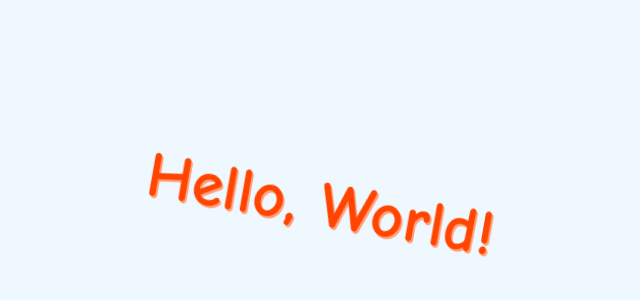
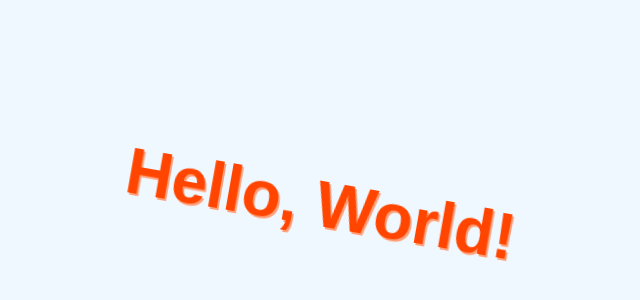
Before and after one commit to ianajmatchett/helloworld, a plain HTML site: page index.htm in a window 1280 px wide. Shown: the part 204-504 px from the top of the page, without its empty margins (319-959 px from the left). Drawn offline with Linux system fonts and the light colour scheme.

Commit message:
fix: changing the font

```diff
--- a/index.htm
+++ b/index.htm
@@ -11,7 +11,7 @@
             align-items: center;
             height: 100vh;
             background-color: #f0f8ff;
-            font-family: 'Comic Sans MS', cursive, sans-serif;
+            font-family: 'Arial', sans-serif;
             color: #ff4500;
             text-shadow: 2px 2px #ffa07a;
         }
```
